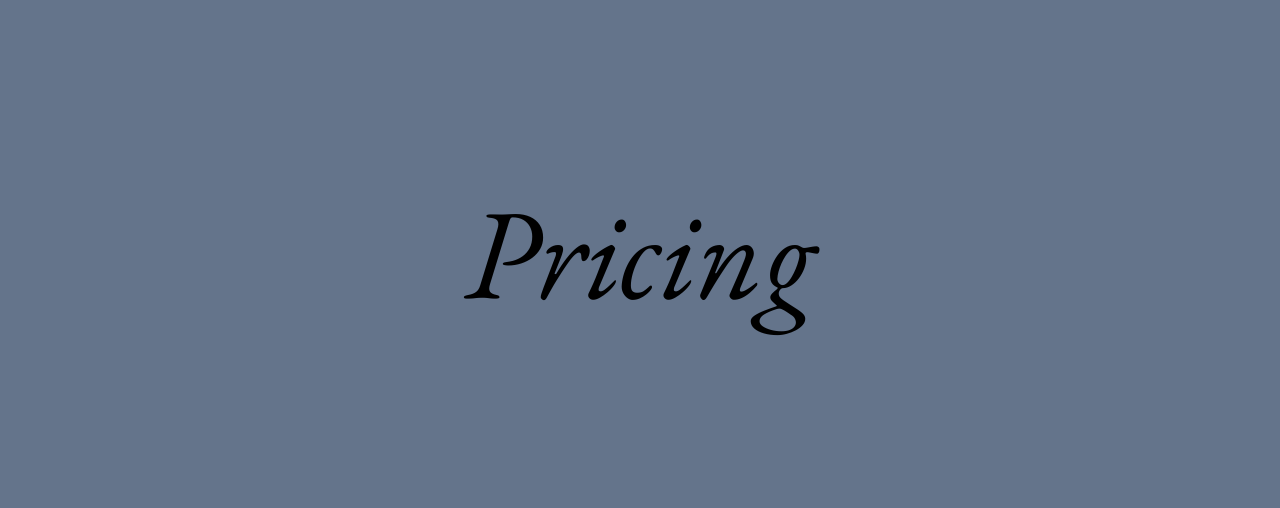
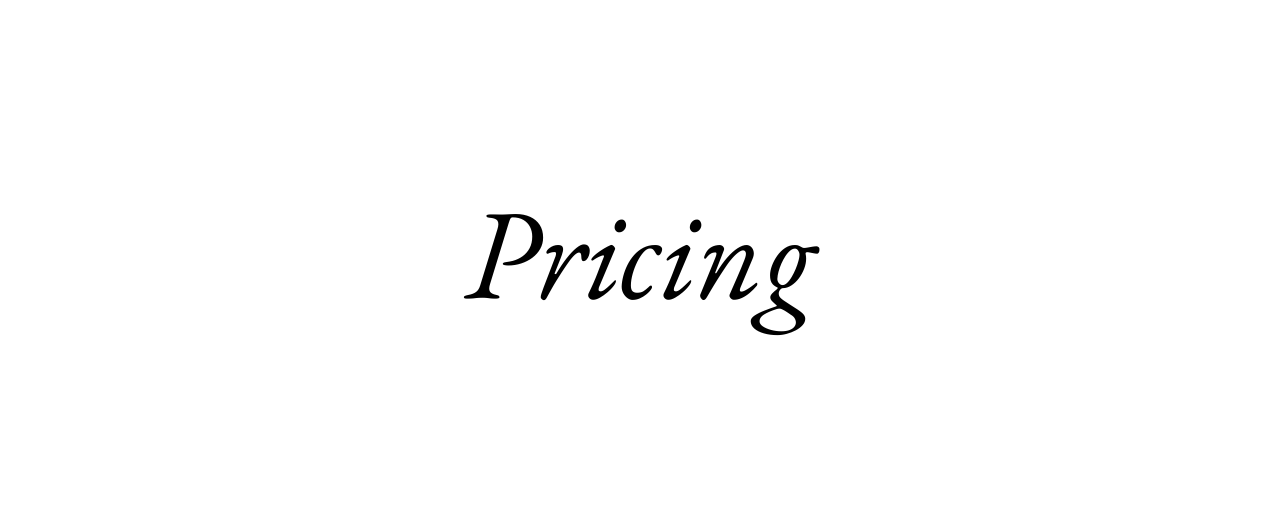
Before and after one commit to Noahwekesa/Build-Pricing-page, a website: page src/index.html in a window 1280 px wide. Shown: the part 81-589 px from the top of the page. Drawn offline with nearby package versions, Linux system fonts and the light colour scheme.

Commit message:
complete

```diff
--- a/src/index.html
+++ b/src/index.html
@@ -6,7 +6,7 @@
     <link href="/public/styles.css" rel="stylesheet">
 </head>
 <body>
-<div class="bg-slate-500 w-screen h-screen fixed -z-10">
+<div class="bg-bg w-screen h-screen fixed -z-10">
 </div>
 
 <header class="pl-8 pr-8 mt-8 flex justify-between">
```
